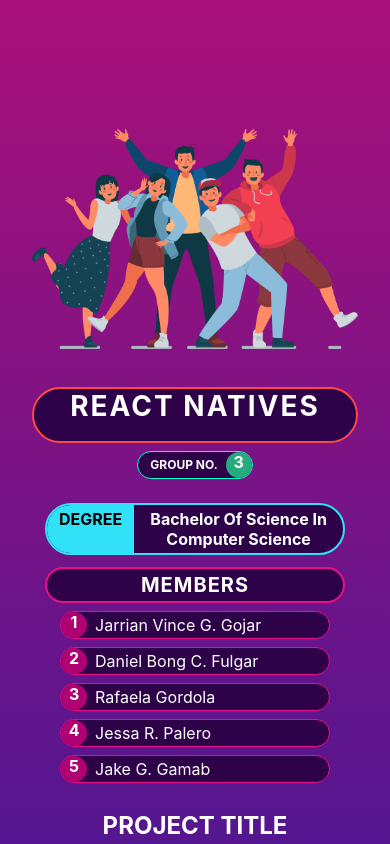
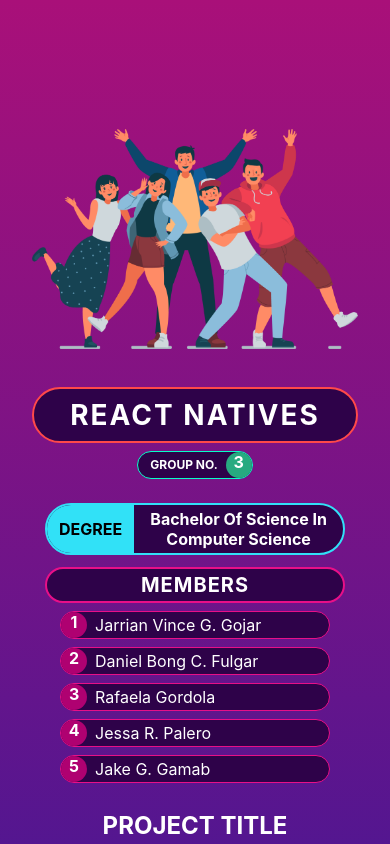
Before and after one commit to godkingjay/MSD-Group-3-Activity-01, a React Native app: screen / in a window 390 px wide. Built offline with nearby package versions, Linux system fonts and the light colour scheme.

Commit message:
FIX: Web Layout

```diff
--- a/assets/components/GroupInfo.js
+++ b/assets/components/GroupInfo.js
@@ -101,6 +101,9 @@ const styles = StyleSheet.create({
     textAlign: 'center',
     textAlignVertical: 'center',
     color: appTheme.card.header.alias.text,
+    display: 'flex',
+    alignItems: 'center',
+    justifyContent: 'center',
   },
   groupNumberCtn: {
     display: 'flex',
@@ -157,6 +160,9 @@ const styles = StyleSheet.create({
     textTransform: 'uppercase',
     fontWeight: 'bold',
     color: appTheme.card.degree.label.text,
+    display: 'flex',
+    alignItems: 'center',
+    justifyContent: 'center',
   },
   degreeText: {
     textAlign: 'center',
```
